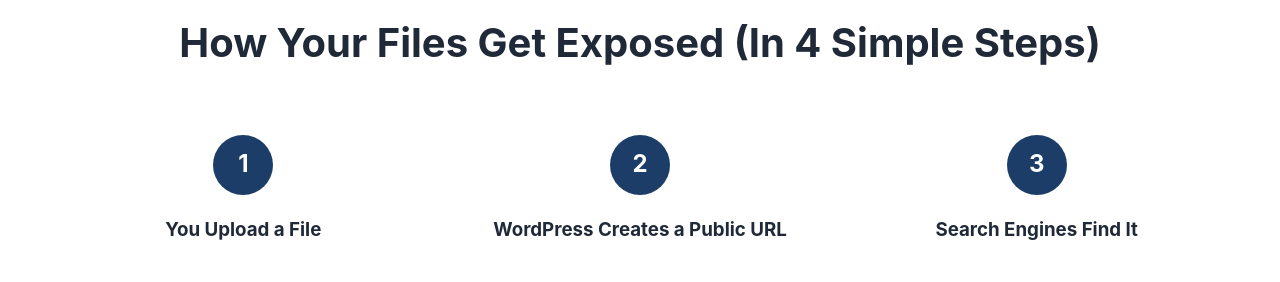
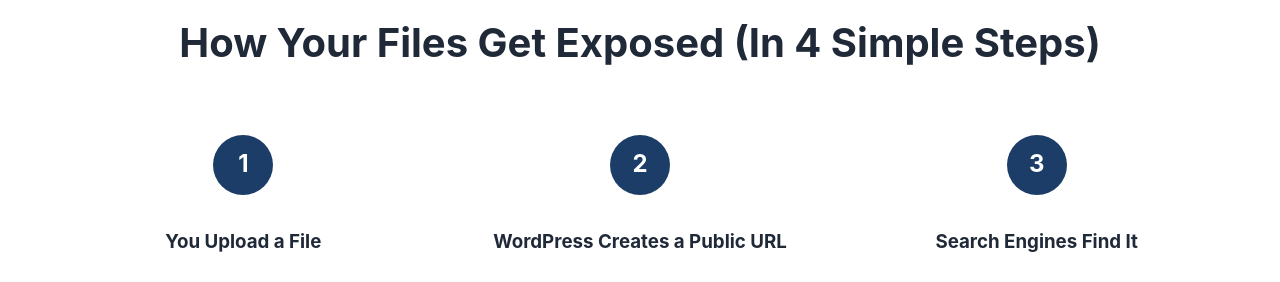
Before and after one commit to wpdefenselab/pda-landing-pages, a plain HTML site: page campaigns/problem-discovery/index.html in a window 1280 px wide. Shown: the part 2560-2842 px from the top of the page. Drawn offline with Linux system fonts and the light colour scheme.

Commit message:
Update style.css
/* How It Happens Section - REVISED */
.how-grid {
    display: grid;
    grid-template-columns: repeat(auto-fit, minmax(280px, 1fr));
    gap: 30px;
    margin-top: 50px;
    align-items: stretch; /* Makes all cards in a row the same height */
}

.how-card {
    text-align: center;
    display: flex;
    flex-direction: column; /* Stacks items vertically */
    padding-bottom: 20px; /* Adds some space at the bottom */
}

.how-card h3 {
    /* Forces a minimum height tall enough for two lines */
    min-height: 55px;
    margin-bottom: 15px;
    display: flex;
    align-items: center;
    justify-content: center;
}

.how-card p {
    flex-grow: 1; /* Pushes the image down to the bottom */
}

```diff
--- a/campaigns/problem-discovery/style.css
+++ b/campaigns/problem-discovery/style.css
@@ -328,21 +328,30 @@ body {
 /* How It Happens Section */
 .how-grid {
     display: grid;
-    grid-template-columns: repeat(auto-fit, minmax(280px, 1fr)); /* Increased min width */
+    grid-template-columns: repeat(auto-fit, minmax(280px, 1fr));
     gap: 30px;
     margin-top: 50px;
-    align-items: stretch; /* This makes all cards the same height */
+    align-items: stretch; /* Makes all cards in a row the same height */
 }
 
 .how-card {
     text-align: center;
     display: flex;
-    flex-direction: column;
+    flex-direction: column; /* Stacks items vertically */
+    padding-bottom: 20px; /* Adds some space at the bottom */
 }
 
 .how-card h3 {
-    min-height: 55px; /* This is the magic part */
+    /* Forces a minimum height tall enough for two lines */
+    min-height: 55px;
     margin-bottom: 15px;
+    display: flex;
+    align-items: center;
+    justify-content: center;
+}
+
+.how-card p {
+    flex-grow: 1; /* Pushes the image down to the bottom */
 }
 
 .how-number {
```
